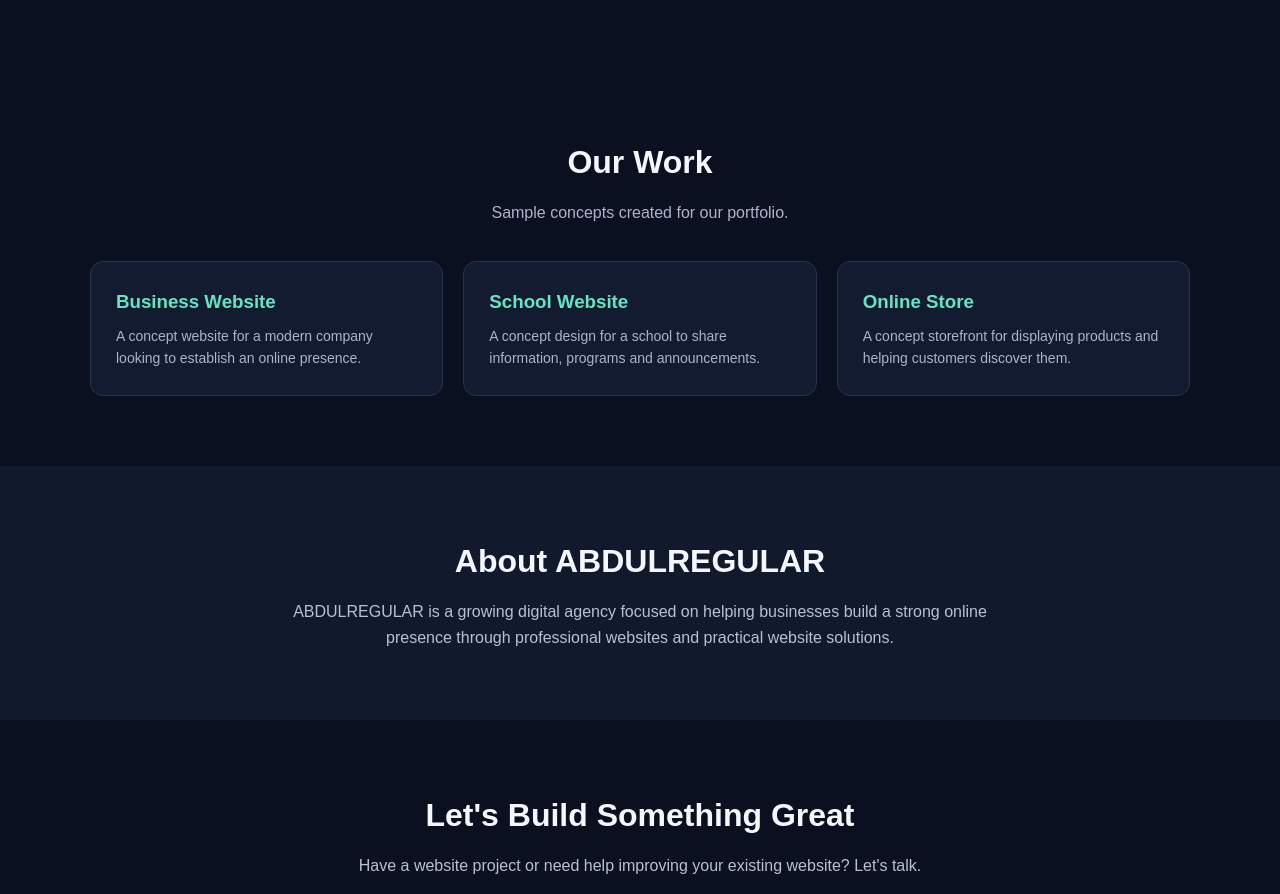
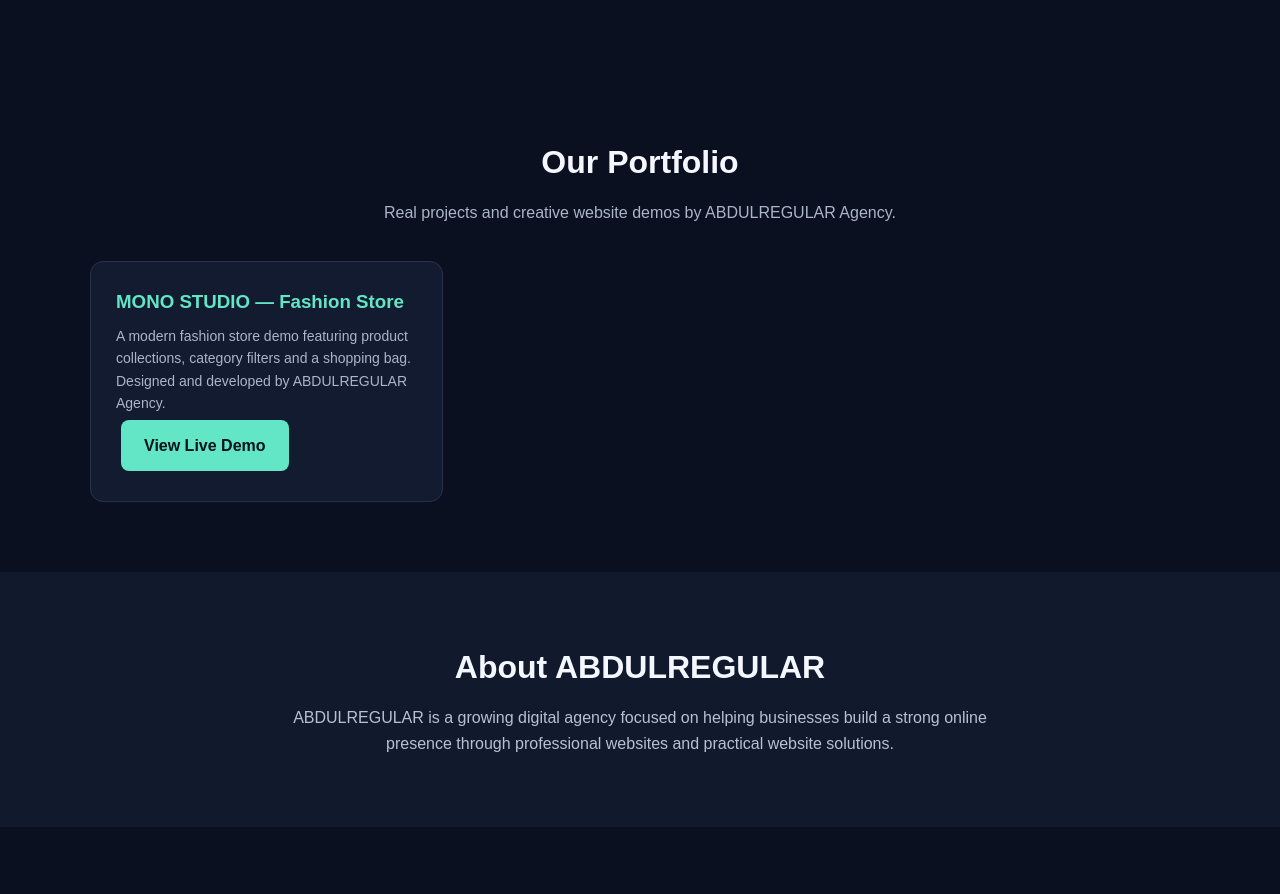
Before and after one commit to officialabdulregular/officialabdulregular.github.io, a plain HTML site: page index.html in a window 1280 px wide. Shown: the part 1020-1914 px from the top of the page. Drawn offline with Linux system fonts and the light colour scheme.

Commit message:
Update index.html

```diff
--- a/index.html
+++ b/index.html
@@ -288,41 +288,39 @@
         </div>
       </div>
     </section>
-
 <section id="work">
   <div class="container">
-        <h2 class="section-title">Our Work</h2>
+
+    <h2 class="section-title">Our Portfolio</h2>
+
     <p class="section-subtitle">
-          Sample concepts created for our portfolio.
+      Real projects and creative website demos by ABDULREGULAR Agency.
     </p>
 
     <div class="cards">
+
       <div class="work-card">
-            <h3>Business Website</h3>
+        <h3>MONO STUDIO — Fashion Store</h3>
+
         <p>
-              A concept website for a modern company
-              looking to establish an online presence.
+          A modern fashion store demo featuring product collections,
+          category filters and a shopping bag.
+          Designed and developed by ABDULREGULAR Agency.
         </p>
+
+        <a
+          href="https://officialabdulregular.github.io/fashion-store-demo/"
+          class="btn"
+          target="_blank"
+          rel="noopener">
+          View Live Demo
+        </a>
       </div>
 
-          <div class="work-card">
-            <h3>School Website</h3>
-            <p>
-              A concept design for a school to share
-              information, programs and announcements.
-            </p>
-          </div>
-
-          <div class="work-card">
-            <h3>Online Store</h3>
-            <p>
-              A concept storefront for displaying
-              products and helping customers discover them.
-            </p>
-          </div>
     </div>
   </div>
 </section>
+
 
     <section class="about" id="about">
       <div class="container">
```
Lines whose indentation alone changed are shown as unchanged.
